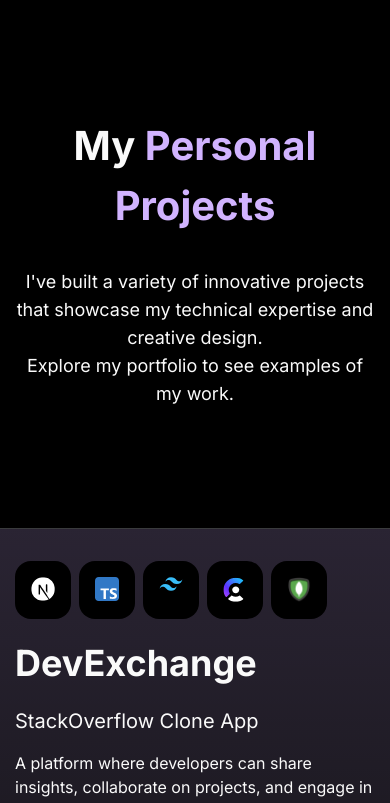
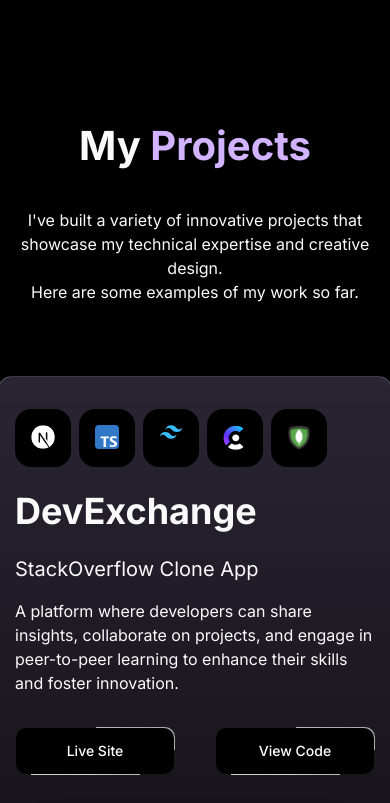
Before and after one commit to sherard-dalaguit/stephen_portfolio, a Next.js app: page / in a window 390 px wide. Shown: the part 2120-2923 px from the top of the page. Built offline with nearby package versions, Linux system fonts and the light colour scheme.

Commit message:
fix project section mobile responsiveness

```diff
--- a/components/ProjectDetails.tsx
+++ b/components/ProjectDetails.tsx
@@ -42,7 +42,7 @@ export const ProjectItems = ({
   };
 
   return (
-    <div className="relative mt-10 grid items-center gap-8 rounded-xl border border-blue-50/20 bg-gradient-to-b from-[#d1b3ff]/20 to-slate-50/5 p-8 lg:grid-cols-3 lg:gap-0 lg:p-12">
+    <div className="relative mt-10 px-4 sm:px-6 lg:px-12 py-8 grid items-center gap-8 rounded-xl border border-blue-50/20 bg-gradient-to-b from-[#d1b3ff]/20 to-slate-50/5 lg:grid-cols-3 lg:gap-0">
       <div className={
 				clsx(
 					"hidden lg:block absolute aspect-square w-full max-w-xl rounded-full bg-[#C1C2D3]/30 blur-3xl filter",
@@ -104,7 +104,7 @@ export const ProjectItems = ({
 				placeholder="blur"
 				blurDataURL={img}
 				sizes="(max-width: 768px) 100vw, 50vw"
-				width={500}
+				width={450}
 				height={300}
 				loading="lazy"
 				className={clsx(
--- a/components/Projects.tsx
+++ b/components/Projects.tsx
@@ -4,18 +4,18 @@ import React from "react";
 
 const Projects = () => {
 	return (
-		<div id="projects" className="flex flex-col items-center max-w-screen-xl mx-auto pt-20 pb-40 px-4">
+		<div id="projects" className="flex flex-col items-center max-w-screen-xl mx-auto pt-20 sm:pb-40 px-4">
 			<h1 className="text-center font-bold text-[40px] md:text-5xl lg:text-6xl">
-				My <span className="text-[#d1b3ff]">Personal Projects</span>
+				My <span className="text-[#d1b3ff]">Projects</span>
 			</h1>
-			<h1 className="mx-auto mt-8 text-center text-lg lg:text-xl mb-20">
+			<h1 className="mx-auto mt-8 text-center text-md sm:text-lg lg:text-xl mb-8 sm:mb-20">
 				I&apos;ve built a variety of innovative projects that showcase my technical expertise and creative design.
 				<br />
-				Explore my portfolio to see examples of my work.
+				Here are some examples of my work so far.
 			</h1>
 			<section>
 				<ProjectDetails>
-					{projects.map(({id, title, subheader, des, img, iconLists, githubLink, deployedLink}) => (
+					{projects.map(({id, title, subheader, des, img, iconLists, githubLink, deployedLink, delayed}) => (
 						<ProjectItems
 							id={id}
 							key={id}
@@ -26,6 +26,7 @@ const Projects = () => {
 							iconLists={iconLists}
 							githubLink={githubLink}
 							deployedLink={deployedLink}
+							delayed={delayed}
 						/>
 					))}
 				</ProjectDetails>
```
